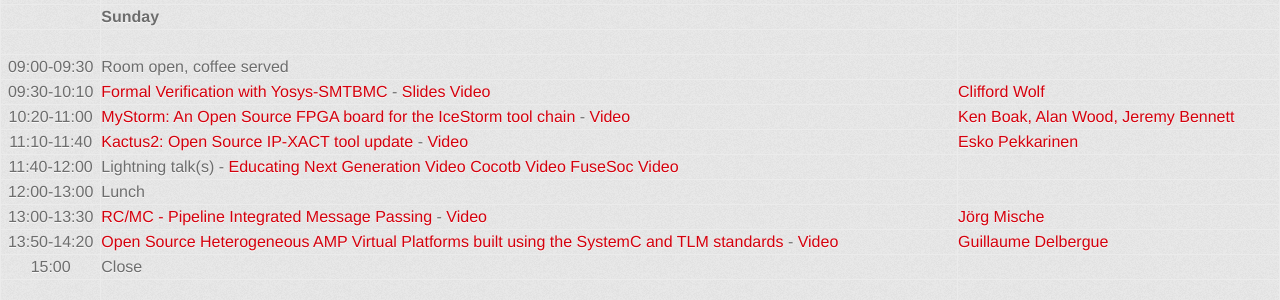
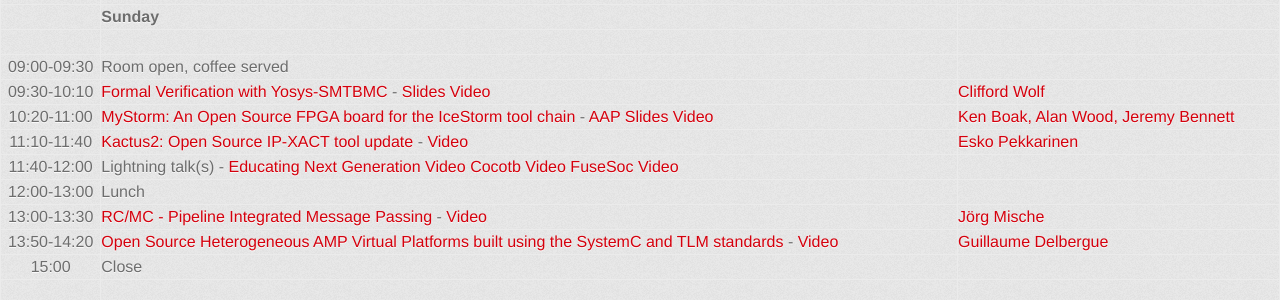
Before and after one commit to fossi-foundation/orconf, a Jekyll site: the page built from schedule.md, in a window 1280 px wide. Shown: the part 871-1171 px from the top of the page. Built offline with Jekyll 4.4.1, drawn with Linux system fonts in a browser that asks for light colours; some web fonts are replaced.

Commit message:
Add AAP slides

```diff
--- a/schedule.md
+++ b/schedule.md
@@ -47,7 +47,7 @@
 | | |
 | 09:00-09:30  | Room open, coffee served |
 | 09:30-10:10  | [Formal Verification with Yosys-SMTBMC](http://orconf.org/#yosys) - [Slides](http://www.clifford.at/papers/2016/yosys-smtbmc/) [Video](https://youtu.be/Q2w5outo6DI)| [Clifford Wolf](http://orconf.org/#clifford)
-| 10:20-11:00  | [MyStorm: An Open Source FPGA board for the IceStorm tool chain](http://orconf.org/#mystorm) - [Video](https://youtu.be/_oTp6_rc3b8) | [Ken Boak, Alan Wood, Jeremy Bennett](http://orconf.org/#mystormpresenters)
+| 10:20-11:00  | [MyStorm: An Open Source FPGA board for the IceStorm tool chain](http://orconf.org/#mystorm) - [AAP Slides](orconf-aap-9-oct-16.pdf) [Video](https://youtu.be/_oTp6_rc3b8) | [Ken Boak, Alan Wood, Jeremy Bennett](http://orconf.org/#mystormpresenters)
 | 11:10-11:40  | [Kactus2: Open Source IP-XACT tool update](http://orconf.org/#kaktus) - [Video](https://youtu.be/UsvUHnA0DnU) | [Esko Pekkarinen](http://orconf.org/#esko)
 | 11:40-12:00  | Lightning talk(s) - [Educating Next Generation Video](https://youtu.be/wWWJIxOiPuI) [Cocotb Video](https://youtu.be/pxorarLnQYc) [FuseSoc Video](https://youtu.be/pKlJWe_HKPM) |
 | 12:00-13:00  | Lunch |
```
Also changed, not shown: 1 other file.
